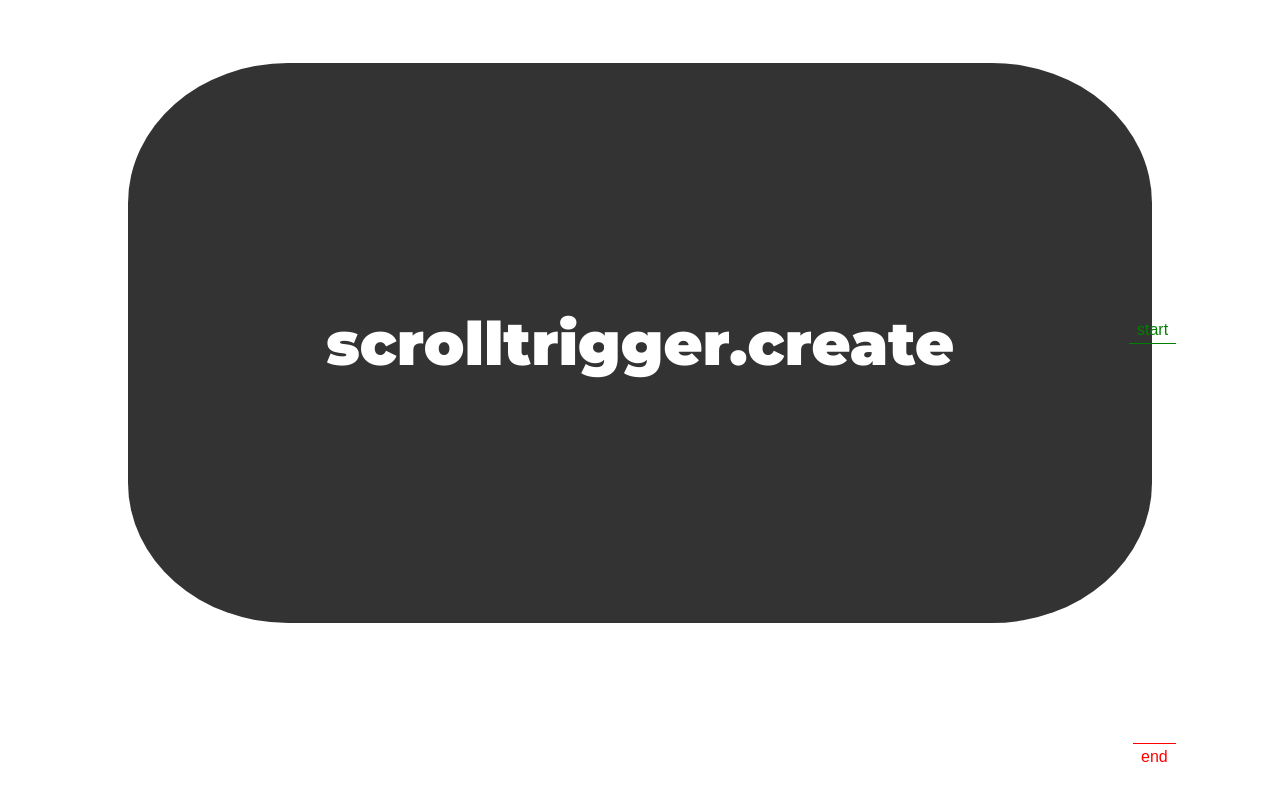
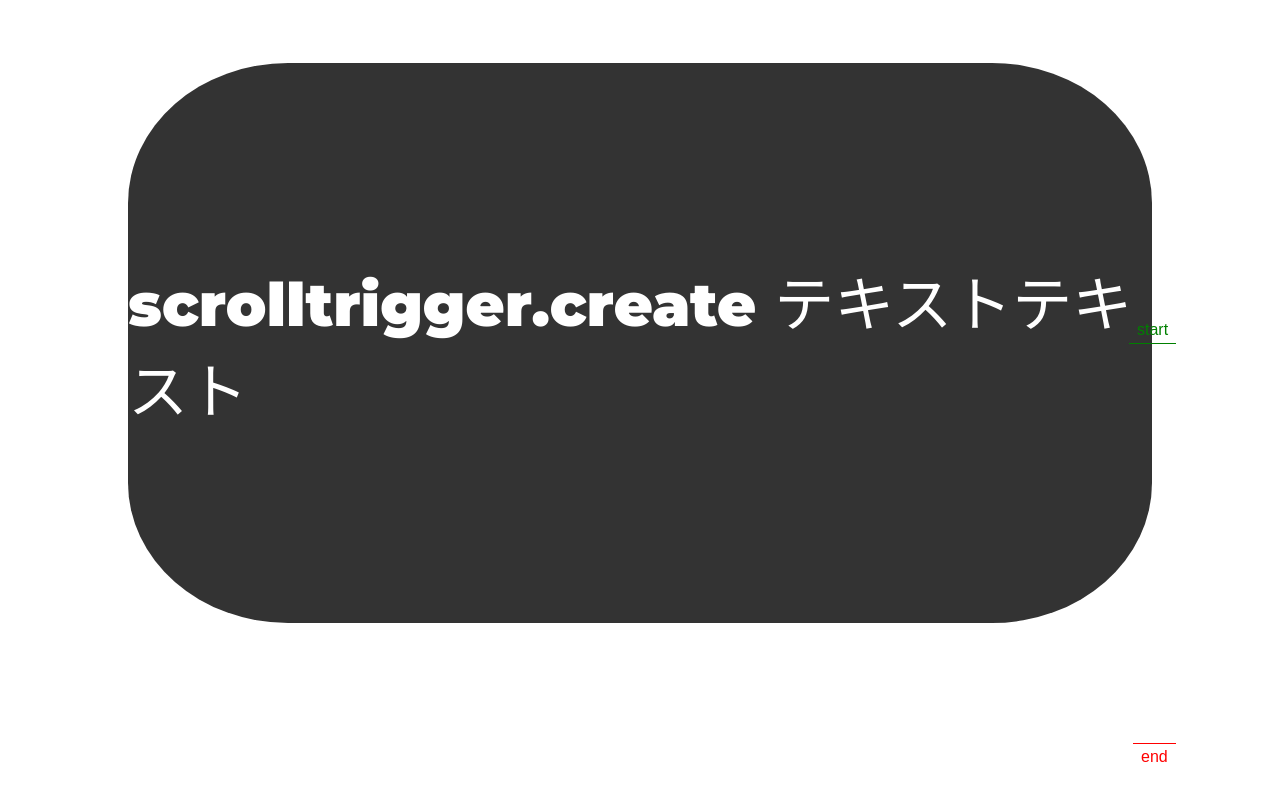
Before and after one commit to yuyusei/git-sample, a plain HTML site: page index.html in a window 1280 px wide. Shown: the part 857-1657 px from the top of the page. Drawn offline with nearby package versions, Linux system fonts and the light colour scheme.

Commit message:
テキスト変更

```diff
--- a/index.html
+++ b/index.html
@@ -13,6 +13,7 @@
             <div class="bg-black js-scale-change">
                 <p class="bg-text">
                 scrolltrigger.create
+                テキストテキスト
             </p>
             </div>
         </div>
```
